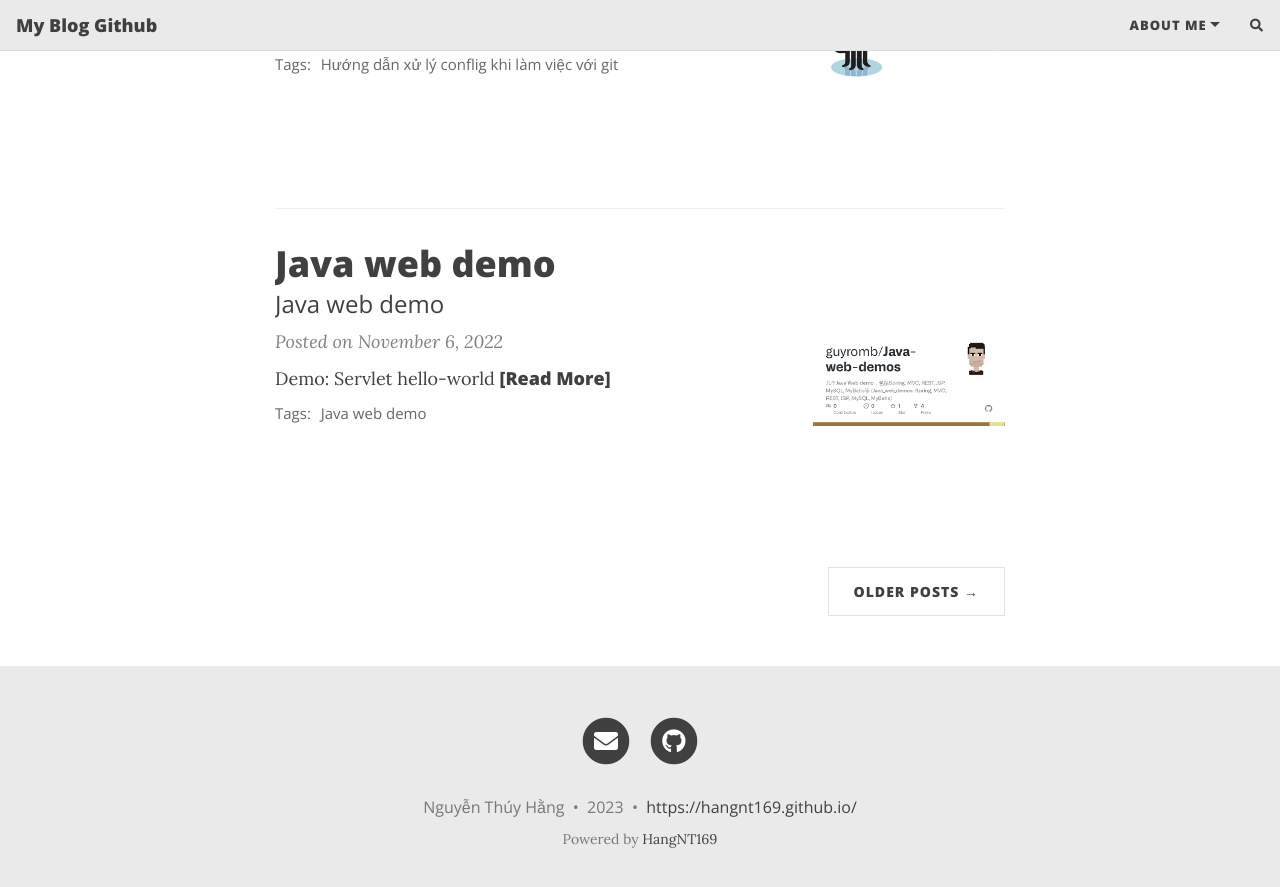
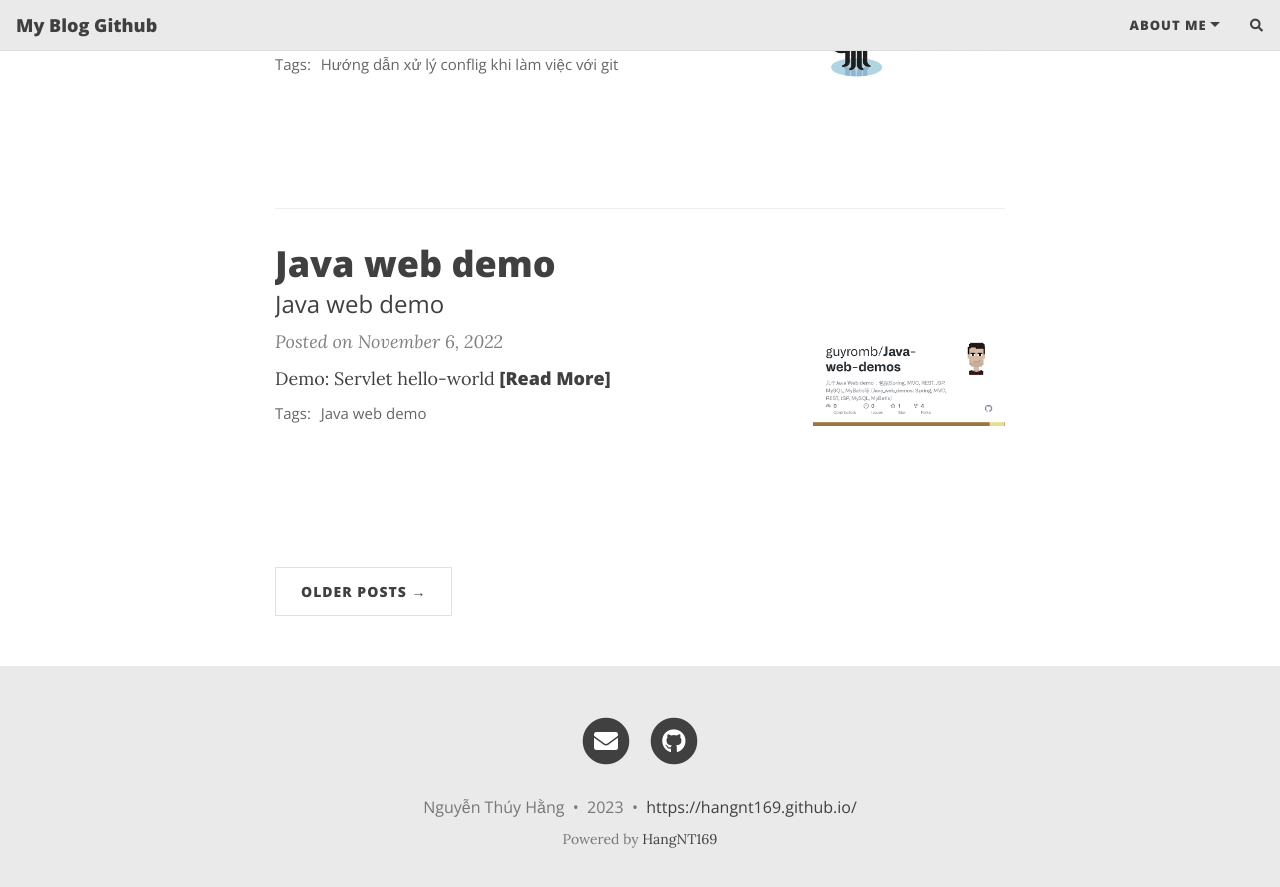
Before and after one commit to HangNT169/hangnt169.github.io, a Jekyll site: the page built from index.html, in a window 1280 px wide and 900 px high, scrolled down 1491 px. Shown: the top 887 px of the window. Built offline with Jekyll 4.4.1, drawn with Linux system fonts in a browser that asks for light colours; nearby versions of some CDN libraries; the list of posts is cut into pages by our own code; comment, search, counter and statistics services are not loaded.

Commit message:
no message

```diff
--- a/_layouts/home.html
+++ b/_layouts/home.html
@@ -100,17 +100,17 @@
 {% if paginator.total_pages > 1 %}
 <ul class="pagination main-pager">
   {% if paginator.previous_page %}
-  <li class="page-item previous">
+  <li class="page-item">
     <a class="page-link" href="{{ paginator.previous_page_path | absolute_url }}">&larr; Newer Posts</a>
   </li>
   {% endif %}
   {% if paginator.previous_page %}
-  <li class="page-item previous">
+  <li class="page-item">
     <a class="page-link" href="{{ paginator.previous_page_path | absolute_url }}">&larr; {{ paginator.total_pages }}</a>
   </li>
   {% endif %}
   {% if paginator.next_page %}
-  <li class="page-item next">
+  <li class="page-item">
     <a class="page-link" href="{{ paginator.next_page_path | absolute_url }}">Older Posts &rarr;</a>
   </li>
   {% endif %}
```
